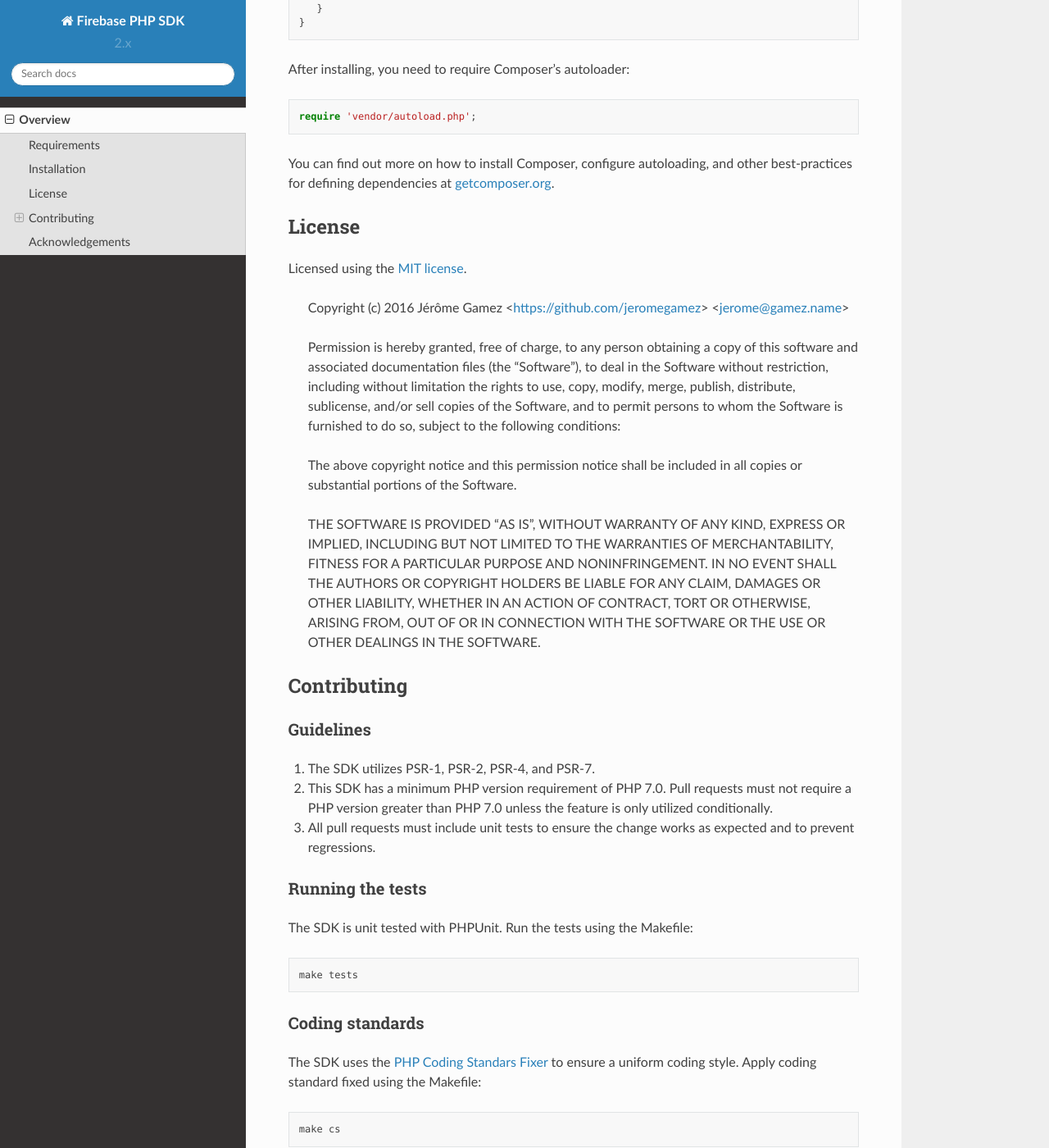
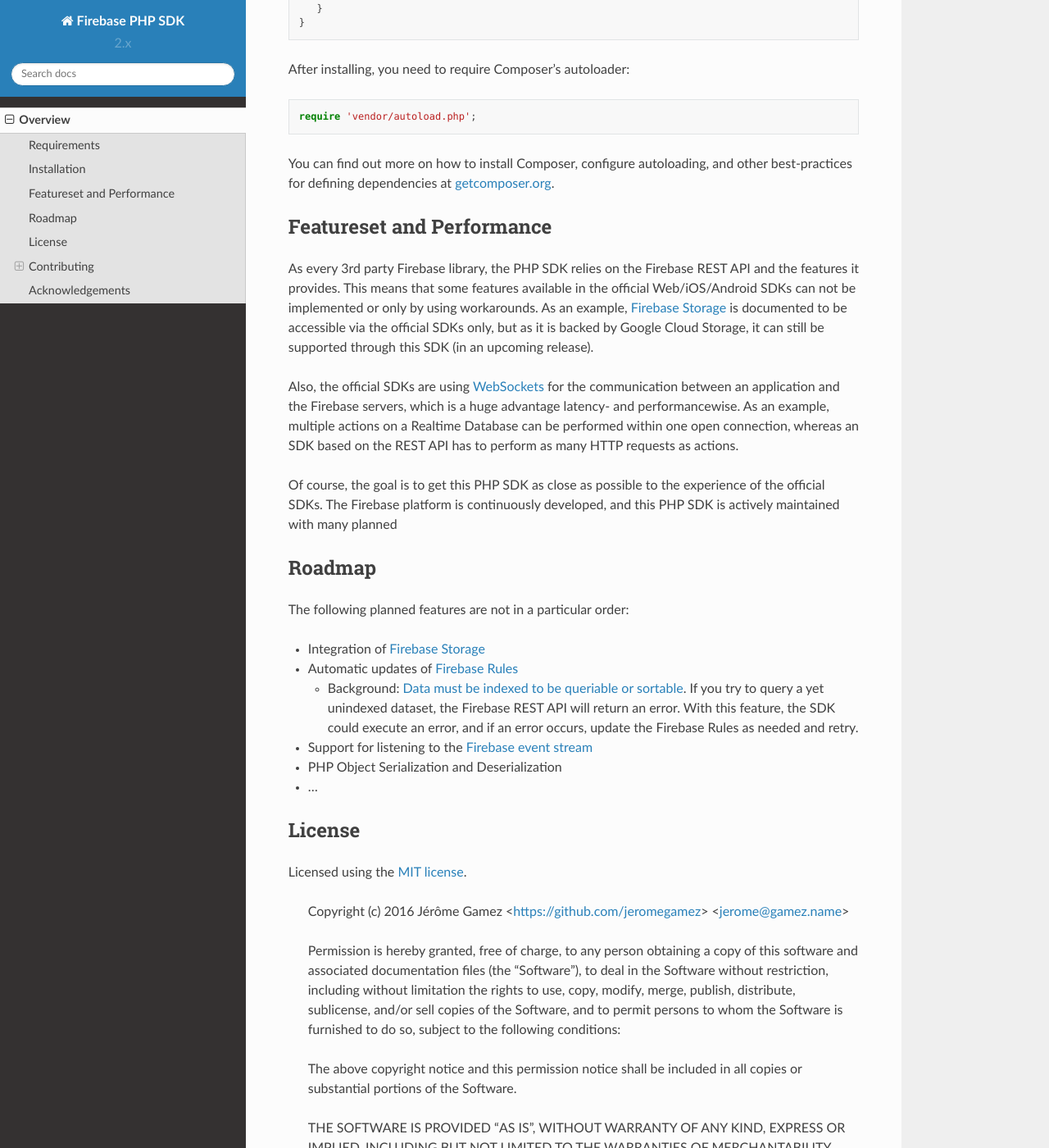
Before and after one commit to kreait/firebase-php, a Sphinx documentation site: the page built from docs/overview.rst, in a window 1280 px wide and 1400 px high, scrolled down 979 px. Shown: the whole window at 82% size. Built offline with Sphinx 7.4.7 and the Read the Docs theme 2.0.0, drawn with Linux system fonts in a browser that asks for light colours.

Commit message:
Add Featureset, Performace and Roadmap

```diff
--- a/docs/overview.rst
+++ b/docs/overview.rst
@@ -60,6 +60,43 @@
 You can find out more on how to install Composer, configure autoloading, and
 other best-practices for defining dependencies at
 `getcomposer.org <http://getcomposer.org>`_.
+
+**************************
+Featureset and Performance
+**************************
+
+As every 3rd party Firebase library, the PHP SDK relies on the Firebase REST API and the features it provides. This
+means that some features available in the official Web/iOS/Android SDKs can not be implemented or only by using
+workarounds. As an example, `Firebase Storage <https://firebase.google.com/docs/storage/>`_ is documented to be
+accessible via the official SDKs only, but as it is backed by Google Cloud Storage, it can still be supported through
+this SDK (in an upcoming release).
+
+Also, the official SDKs are using `WebSockets <https://en.wikipedia.org/wiki/WebSocket>`_ for the communication
+between an application and the Firebase servers, which is a huge advantage latency- and performancewise. As an example,
+multiple actions on a Realtime Database can be performed within one open connection, whereas an SDK based on the
+REST API has to perform as many HTTP requests as actions.
+
+Of course, the goal is to get this PHP SDK as close as possible to the experience of the official SDKs. The Firebase
+platform is continuously developed, and this PHP SDK is actively maintained with many planned
+
+*******
+Roadmap
+*******
+
+The following planned features are not in a particular order:
+
+- Integration of `Firebase Storage <https://firebase.google.com/docs/storage/>`_
+- Automatic updates of `Firebase Rules <https://firebase.google.com/docs/database/security/>`_
+
+  - Background:
+    `Data must be indexed to be queriable or sortable <https://firebase.google.com/docs/database/security/indexing-data>`_.
+    If you try to query a yet unindexed dataset, the Firebase REST API will return an error. With this feature, the
+    SDK could execute an error, and if an error occurs, update the Firebase Rules as needed and retry.
+
+- Support for listening to the
+  `Firebase event stream <https://firebase.google.com/docs/reference/rest/database/#section-streaming>`_
+- PHP Object Serialization and Deserialization
+- …
 
 *******
 License
```
